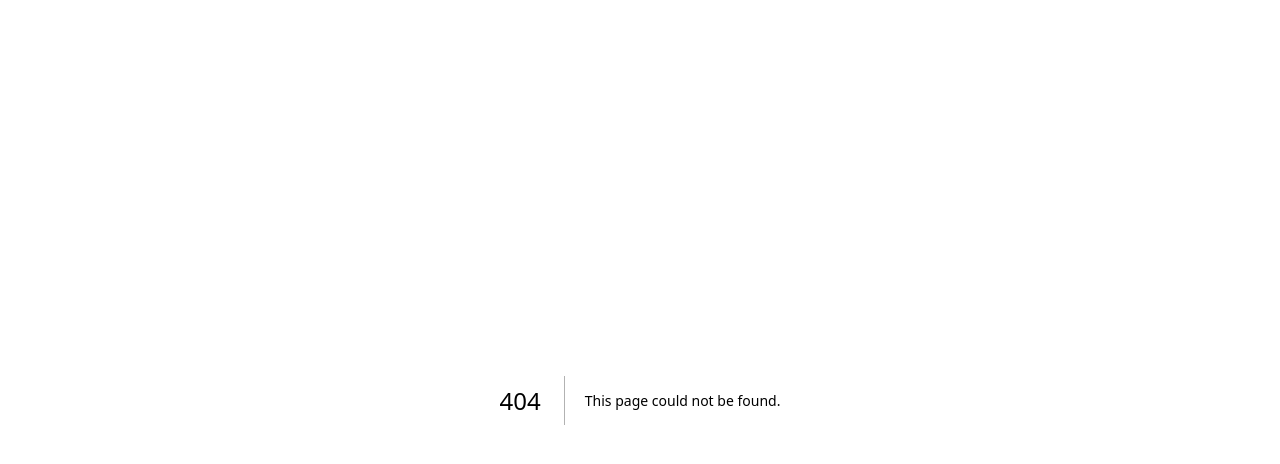
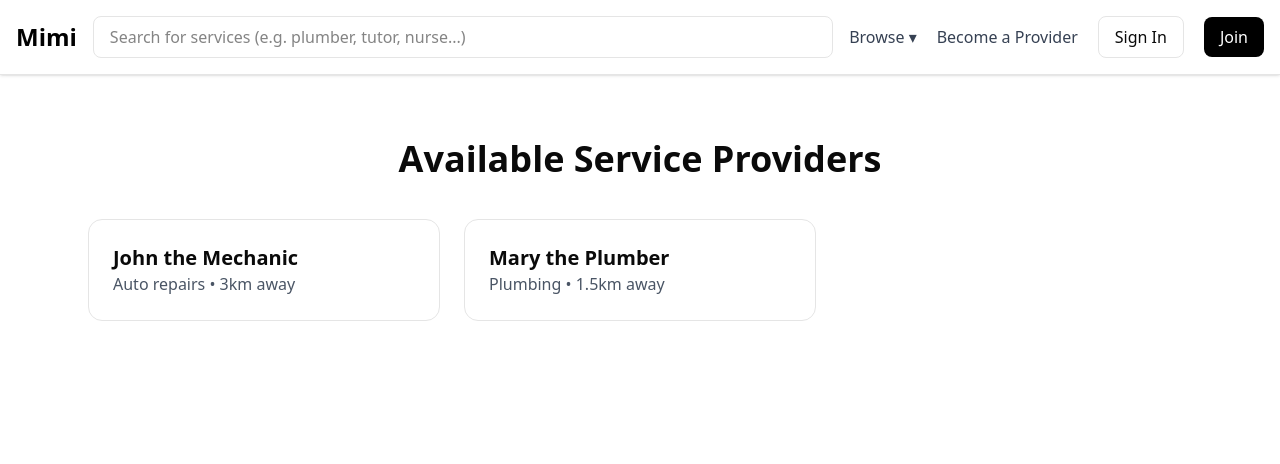
Before and after one commit to nairaquiz1-png/mimi-frontend, a Next.js app: page /providers in a window 1280 px wide. Before the commit this address had no page. Shown: the top 464 px of the page. Built offline with nearby package versions, Linux system fonts and the light colour scheme.

Commit message:
Add providers routing and index page

```diff
--- a/app/get-help/page.tsx
+++ b/app/get-help/page.tsx
@@ -1,3 +1,5 @@
+import Link from "next/link";
+
 import Navbar from "@/components/navbar";
 
 export default function GetHelpPage() {
@@ -53,9 +55,12 @@ export default function GetHelpPage() {
               Find reliable help for your task in just a few steps.
             </p>
 
-            <button className="px-8 py-4 rounded-lg bg-black text-white text-lg hover:opacity-90">
-              Find a Service
-            </button>
+            <Link href="/providers">
+  <button className="px-8 py-4 rounded-lg bg-black text-white text-lg hover:opacity-90">
+    Find a Service
+  </button>
+</Link>
+
           </section>
         </div>
       </main>
--- /dev/null
+++ b/app/providers/page.tsx
@@ -0,0 +1,32 @@
+import Navbar from "@/components/navbar";
+import Link from "next/link";
+
+export default function ProvidersPage() {
+  return (
+    <>
+      <Navbar />
+
+      <main className="min-h-screen px-6 py-16 max-w-6xl mx-auto">
+        <h1 className="text-4xl font-bold mb-10 text-center">
+          Available Service Providers
+        </h1>
+
+        <div className="grid grid-cols-1 md:grid-cols-3 gap-6">
+          <Link href="/providers/mechanic-john">
+            <div className="border rounded-xl p-6 hover:shadow cursor-pointer">
+              <h3 className="text-xl font-semibold">John the Mechanic</h3>
+              <p className="text-gray-600">Auto repairs • 3km away</p>
+            </div>
+          </Link>
+
+          <Link href="/providers/plumber-mary">
+            <div className="border rounded-xl p-6 hover:shadow cursor-pointer">
+              <h3 className="text-xl font-semibold">Mary the Plumber</h3>
+              <p className="text-gray-600">Plumbing • 1.5km away</p>
+            </div>
+          </Link>
+        </div>
+      </main>
+    </>
+  );
+}
```
Also changed, not shown: app/providers/[slug]/page.tsx (line endings or trailing spaces).
